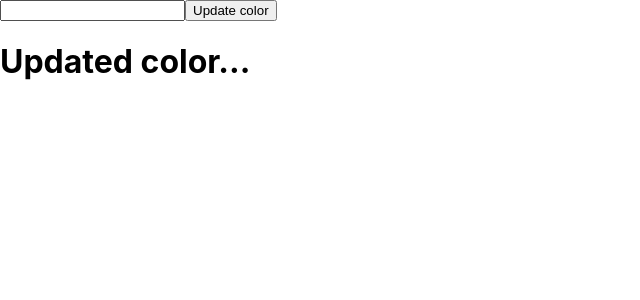
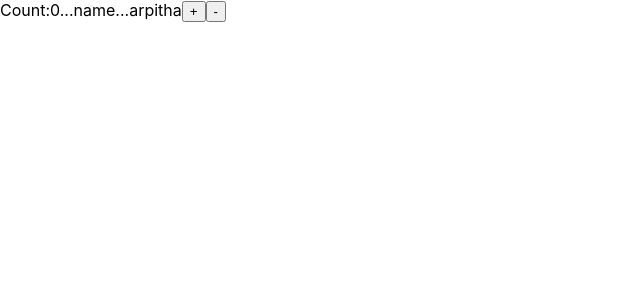
Before and after one commit to ArpithaPuttegowda/myrepo, a React (Create React App) app in the folder myreduxfirstapp/: page / in a window 1280 px wide. Shown: the top 300 px of the page, without its empty margins (0-640 px from the left). Built offline with nearby package versions, Linux system fonts and the light colour scheme.

Commit message:
useReducer

```diff
--- a/myreduxfirstapp/src/App.js
+++ b/myreduxfirstapp/src/App.js
@@ -4,6 +4,8 @@ import {A} from "./Components/A";
 import {B} from "./Components/B";
 import {C} from "./Components/C";
 import ReduxSampleClass from "./Components/ClassCompRedux/ReduxSampleClass";
+import {ExampleUserReducer} from "./Components/ExampleUseReducer/ExampleUserReducer";
+import {IncDecCount} from "./Components/ExampleUseReducer/IncDecCount";
 import {GetData} from "./Components/GetData";
 import {RenderPosts} from "./Components/RenderPosts";
 import {AjaxExample} from "./ReduxToolkit/AjaxExample";
@@ -24,8 +26,10 @@ function App() {
       {/* <ReduxToolKitSample /> */}
       {/* <AjaxExample /> */}
       {/* <Registration /> */}
-      <UpdateColor />
-      <h1>Updated color...{state.updateColorReducer.color}</h1>
+      {/* <UpdateColor /> */}
+      {/* <h1>Updated color...{state.updateColorReducer.color}</h1> */}
+      {/* <IncDecCount /> */}
+      <ExampleUserReducer />
     </div>
   );
 }
--- /dev/null
+++ b/myreduxfirstapp/src/Components/ExampleUseReducer/ExampleUserReducer.js
@@ -0,0 +1,28 @@
+import React, {useReducer} from "react";
+
+const initialState = {
+  count: 0,
+  name: "arpitha"
+};
+const reducer = (state, action) => {
+  if (action === "INC") {
+    state = {...state, count: state.count + 1};
+  }
+  if (action === "DEC") {
+    state = {...state, count: state.count - 1};
+  }
+  return state;
+};
+export const ExampleUserReducer = () => {
+  const [state, dispatch] = useReducer(reducer, initialState);
+  console.log(state, "state useReducer");
+  return (
+    <div>
+      <div>
+        Count:{state.count}...name...{state.name}
+        <button onClick={() => dispatch("INC")}>+</button>
+        <button onClick={() => dispatch("DEC")}>-</button>
+      </div>
+    </div>
+  );
+};
--- /dev/null
+++ b/myreduxfirstapp/src/Components/ExampleUseReducer/IncDecCount.js
@@ -0,0 +1,18 @@
+import React, {useState} from "react";
+
+export const IncDecCount = () => {
+  const [count, setCount] = useState(0);
+  const handleInc = () => {
+    setCount(count + 1);
+  };
+  const handleDec = () => {
+    setCount(count - 1);
+  };
+  return (
+    <div>
+      Count:{count}
+      <button onClick={handleInc}>+</button>
+      <button onClick={handleDec}>-</button>
+    </div>
+  );
+};
```
